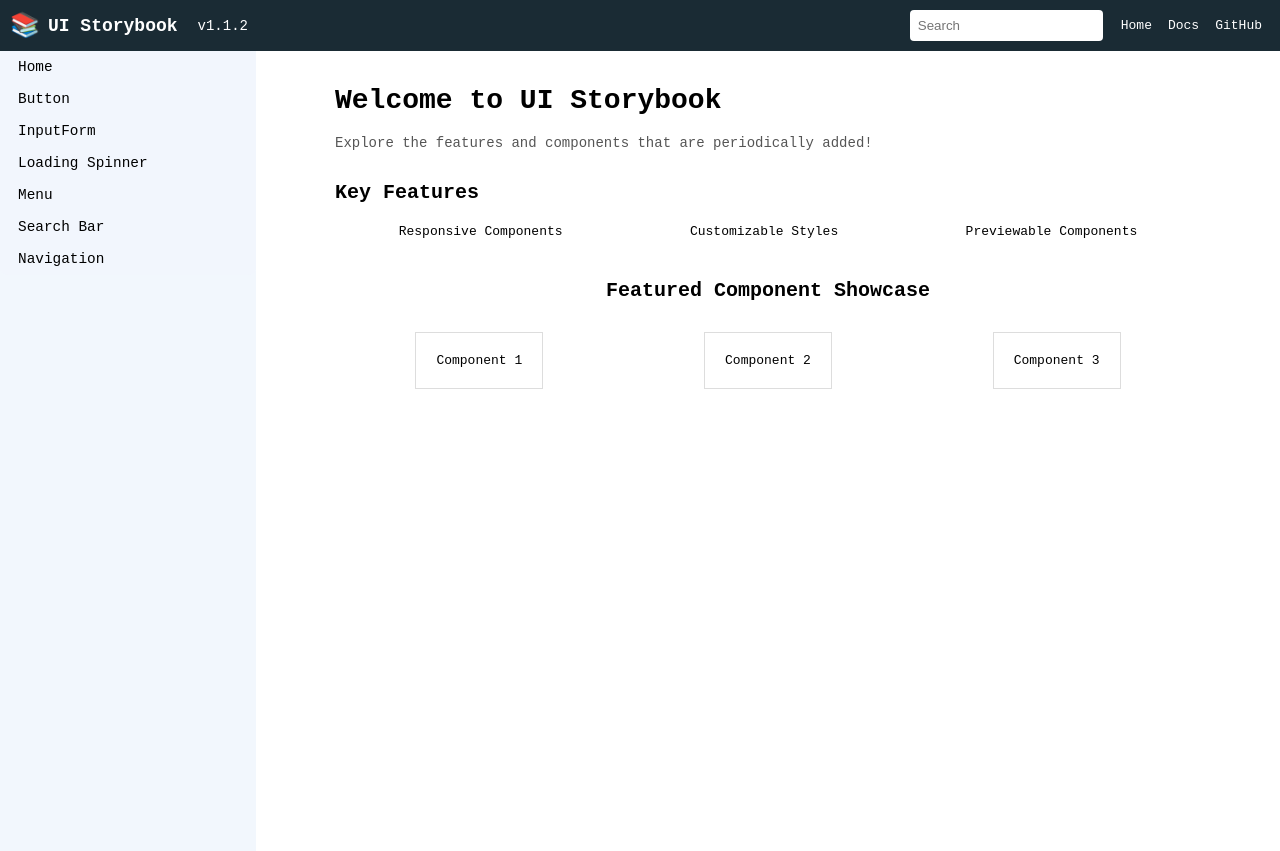
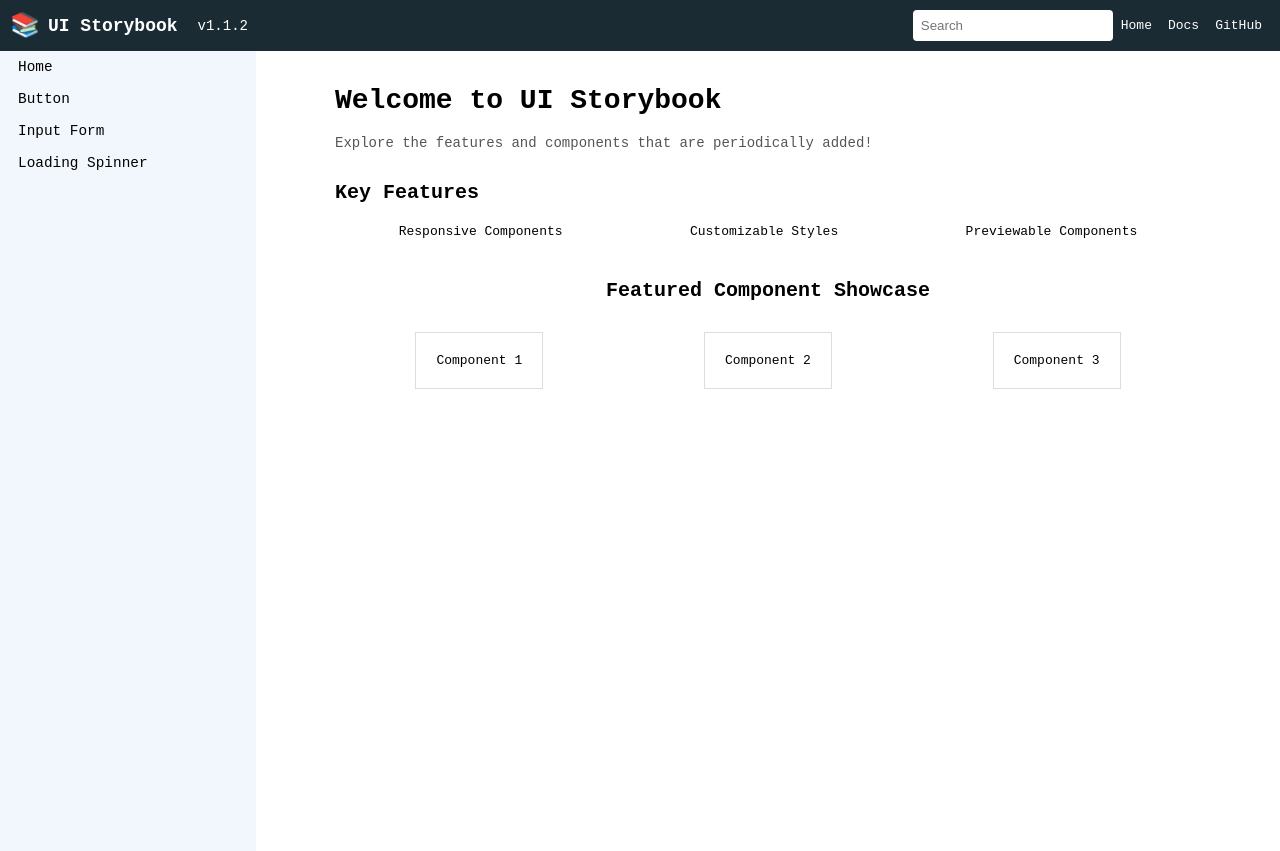
Before and after one commit to justfrankie/ui-storybook, a React (Create React App) app: page / in a window 1280 px wide. Built offline with nearby package versions, Linux system fonts and the light colour scheme.

Commit message:
implement search bar and results

```diff
--- a/src/App.jsx
+++ b/src/App.jsx
@@ -41,24 +41,24 @@ const styles = {
 const navItems = [
   { id: "home", name: "Home", Component: () => <Home /> },
   { id: "button", name: "Button", Component: () => <Buttons /> },
-  { id: "input-form", name: "InputForm", Component: () => <InputForm /> },
+  { id: "input-form", name: "Input Form", Component: () => <InputForm /> },
   {
     id: "loading-spinner",
     name: "Loading Spinner",
     Component: () => <LoadingSpinner />,
   },
-  { id: "menu", name: "Menu", Component: () => null },
-  { id: "searchbar", name: "Search Bar", Component: () => null },
-  { id: "navigation", name: "Navigation", Component: () => null },
 ];
 
 const App = () => {
   const [currentComponent, setCurrentComponent] = useState(navItems[0]);
-
   return (
     <div style={styles.mainContainer}>
       <div style={styles.topNavContainer}>
-        <TopNavigationBar />
+        <TopNavigationBar
+          navItems={navItems}
+          currentComponent={currentComponent}
+          setCurrentComponent={setCurrentComponent}
+        />
       </div>
       <div style={styles.bottomContainer}>
         <nav style={styles.sideNav}>
--- a/src/components/layout/TopNavigationBar.jsx
+++ b/src/components/layout/TopNavigationBar.jsx
@@ -1,8 +1,71 @@
-import React from "react";
+import React, { useState } from "react";
 import packageJson from "../../../package.json";
+import moduleStyles from "./TopNavigationBar.module.css";
 const topListNav = ["Home", "Docs", "GitHub"];
 
-const TopNavigationBar = () => {
+const SearchBar = ({
+  setSearchQuery,
+  setCurrentComponent,
+  searchQuery,
+  navItems,
+}) => {
+  const [searchResultsOpen, setSearchResultsOpen] = useState(false);
+  const handleChange = (e) => {
+    setSearchQuery(e.target.value);
+  };
+
+  const handleClick = (newData) => {
+    setSearchResultsOpen(false);
+    setSearchQuery("");
+    setCurrentComponent((prevComponent) => ({ ...prevComponent, ...newData }));
+  };
+
+  return (
+    <div className={moduleStyles.searchBarContainer}>
+      <input
+        type="text"
+        name="search"
+        value={searchQuery}
+        placeholder="Search"
+        className={`${moduleStyles.searchResultsInput} ${
+          searchResultsOpen && moduleStyles.searchBarResultsActive
+        }`}
+        onChange={(e) => handleChange(e)}
+      />
+      {searchQuery.length > 0 && (
+        <div className={moduleStyles.searchResults}>
+          <ul className={moduleStyles.searchResultsContainer}>
+            {navItems
+              .filter((item) => {
+                const itemMatchFound = item.name
+                  .toLowerCase()
+                  .includes(searchQuery.toLowerCase());
+                if (!searchResultsOpen && itemMatchFound)
+                  setSearchResultsOpen(true);
+                return itemMatchFound;
+              })
+              .map((item, index) => (
+                <li
+                  className={moduleStyles.searchResultItem}
+                  key={index}
+                  onClick={() => handleClick(item)}
+                >
+                  {item.name}
+                </li>
+              ))}
+          </ul>
+        </div>
+      )}
+    </div>
+  );
+};
+
+const TopNavigationBar = ({
+  currentComponent,
+  setCurrentComponent,
+  navItems,
+}) => {
+  const [searchQuery, setSearchQuery] = useState("");
   return (
     <div style={styles.container}>
       <div style={styles.leftSection}>
@@ -18,7 +81,13 @@ const TopNavigationBar = () => {
 
       <div style={styles.rightSection}>
         {/* Search Bar */}
-        <input type="text" placeholder="Search" style={styles.searchBar} />
+        <SearchBar
+          currentComponent={currentComponent}
+          setSearchQuery={setSearchQuery}
+          searchQuery={searchQuery}
+          setCurrentComponent={setCurrentComponent}
+          navItems={navItems}
+        />
         {/* GitHub Nav List Items */}
         <ul style={styles.githubNav}>
           {topListNav.map((item, index) => (
@@ -65,12 +134,7 @@ const styles = {
     display: "flex",
     alignItems: "center",
   },
-  searchBar: {
-    padding: "8px",
-    marginRight: "10px",
-    borderRadius: "4px",
-    border: "none",
-  },
+
   githubNav: {
     listStyle: "none",
     padding: 0,
--- /dev/null
+++ b/src/components/layout/TopNavigationBar.module.css
@@ -0,0 +1,47 @@
+.searchBarContainer {
+  width: 200px;
+}
+.searchResultsInput {
+  padding: 8px;
+  margin-right: 10px;
+  border-radius: 4px;
+  border: none;
+  position: relative;
+  width: 100%;
+}
+
+.searchResults {
+  height: 0;
+}
+
+.searchResultsContainer {
+  background-color: #f2f6fd;
+  border-radius: 0 0 4px 4px;
+  padding-inline-start: 0;
+  margin: 0 !important;
+  position: absolute;
+  width: 200px;
+}
+
+.searchResultsContainer:focus-visible {
+  border: none;
+}
+
+.searchBarResultsActive {
+  border-radius: 4px 4px 0 0 !important;
+}
+
+.searchResultItem {
+  color: #282c34;
+  text-align: center;
+  padding: 10px 0;
+  border-radius: 0 0 4px 4px;
+  list-style: none;
+  background-color: #f2f6fd;
+}
+
+.searchResultItem:hover {
+  background-color: #1a2b3426;
+  cursor: pointer;
+  border-radius: 0;
+}
```
